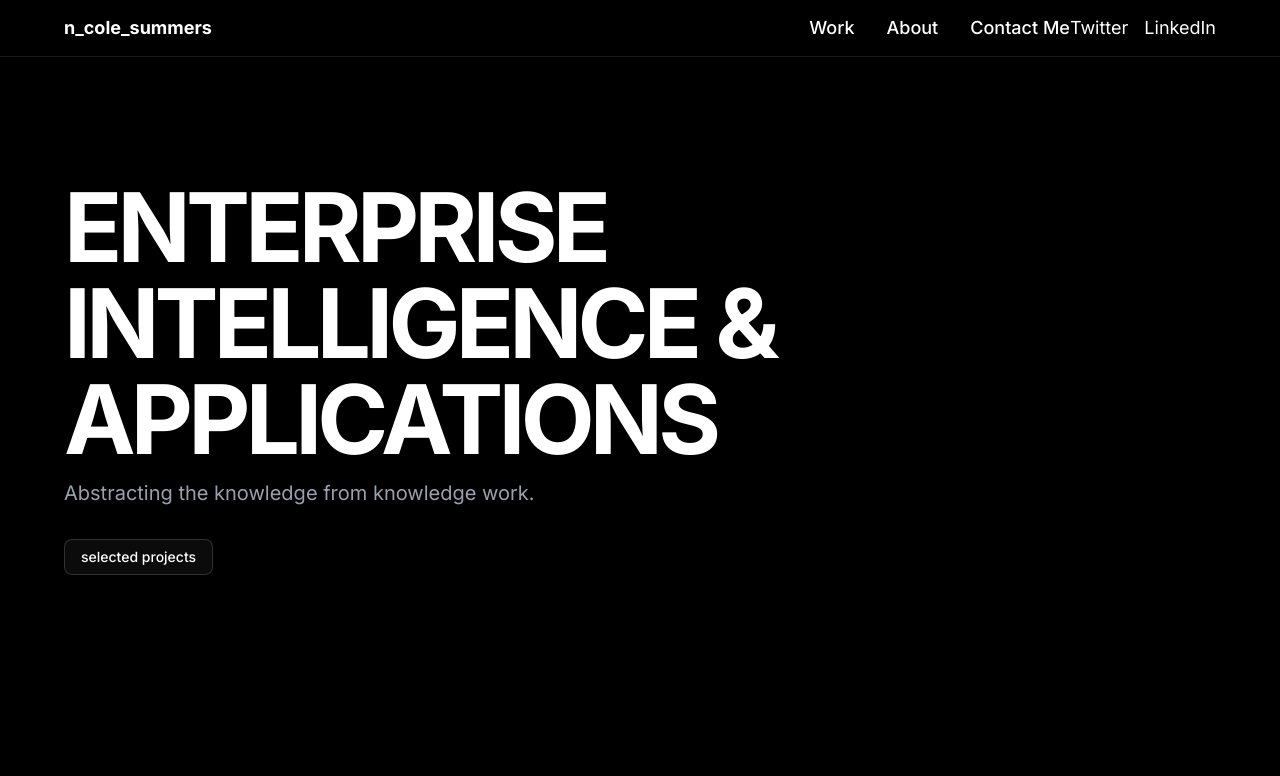
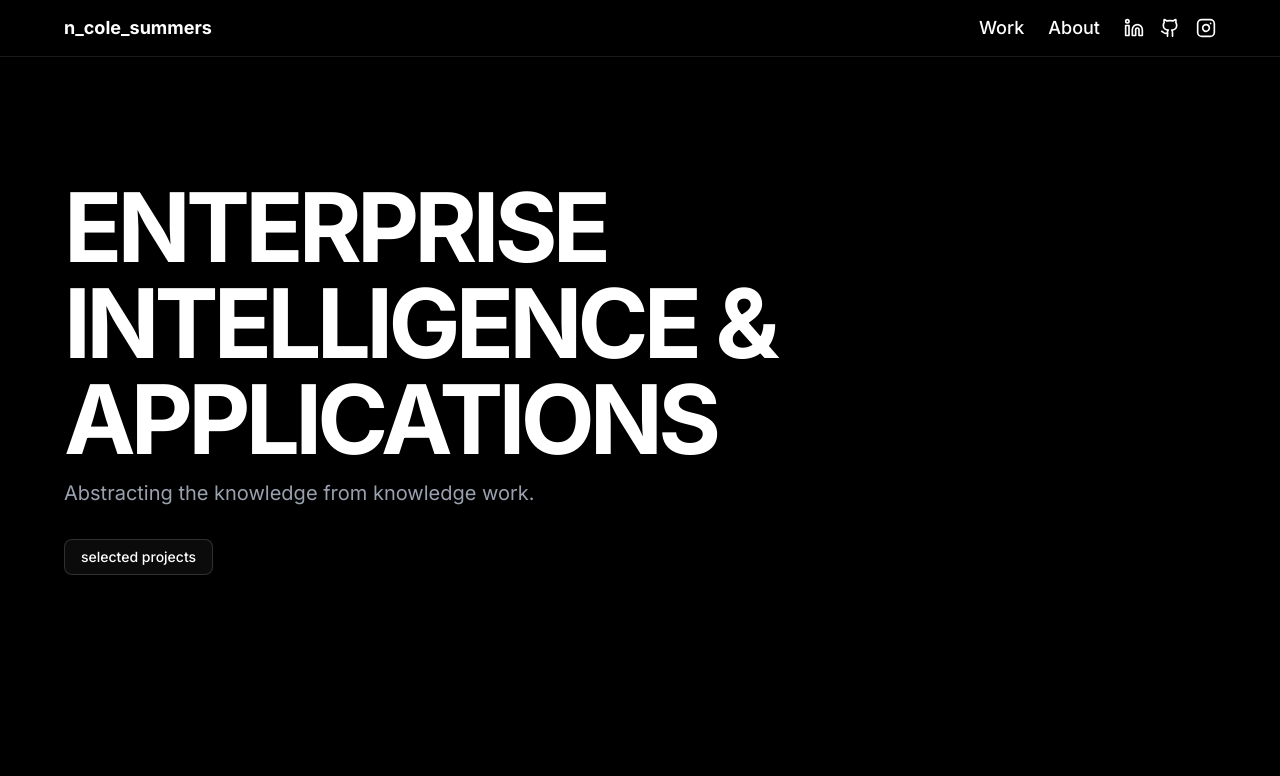
Before and after one commit to ncolesummers/enterprise-intelligence-portfolio, a Next.js app: page / in a window 1280 px wide. Shown: the top 776 px of the page. Built offline with nearby package versions, Linux system fonts and the light colour scheme.

Commit message:
Refactor navigation components to utilize centralized Socials constants for improved maintainability; update DesktopNav, MobileNav, and Footer to use dynamic links for social profiles.

```diff
--- a/src/components/desktop-nav.tsx
+++ b/src/components/desktop-nav.tsx
@@ -1,30 +1,44 @@
 import React from "react";
+import Link from "next/link";
+import { Github, Instagram, Linkedin } from "lucide-react";
+import { Socials } from "@/lib/const";
 
 const DesktopNav = () => {
   return (
-    <div className="hidden sm:flex justify-between items-center">
-      <nav className="flex space-x-8">
-        <a href="#work" className="text-lg font-medium">
+    <div className="hidden sm:flex items-center">
+      <nav className="flex space-x-6 mr-auto">
+        <Link href="#work" className="text-lg font-medium">
           Work
-        </a>
-        <a href="#about" className="text-lg font-medium">
+        </Link>
+        <Link href="#about" className="text-lg font-medium">
           About
-        </a>
-        <a href="#contact" className="text-lg font-medium">
-          Contact Me
-        </a>
+        </Link>
       </nav>
-      <div className="flex space-x-4">
-        <a href="https://twitter.com" aria-label="Twitter" className="text-lg">
-          Twitter
-        </a>
-        <a
-          href="https://linkedin.com"
-          aria-label="LinkedIn"
-          className="text-lg"
+      <div className="flex space-x-4 ml-6">
+        <Link
+          href={Socials[0].href}
+          target="_blank"
+          className="text-white hover:text-gray-300"
+          aria-label="LinkedIn Profile"
         >
-          LinkedIn
-        </a>
+          <Linkedin className="h-5 w-5" />
+        </Link>
+        <Link
+          href={Socials[1].href}
+          target="_blank"
+          className="text-white hover:text-gray-300"
+          aria-label="GitHub Profile"
+        >
+          <Github className="h-5 w-5" />
+        </Link>
+        <Link
+          href={Socials[2].href}
+          target="_blank"
+          className="text-white hover:text-gray-300"
+          aria-label="Instagram Profile"
+        >
+          <Instagram className="h-5 w-5" />
+        </Link>
       </div>
     </div>
   );
--- a/src/components/footer.tsx
+++ b/src/components/footer.tsx
@@ -1,4 +1,5 @@
 import { Github, Instagram, Linkedin } from "lucide-react";
+import { Socials } from "@/lib/const";
 import Link from "next/link";
 
 const Footer = () => {
@@ -7,7 +8,7 @@ const Footer = () => {
       <div className="container flex flex-col items-center justify-between gap-4 px-4 md:flex-row">
         <div className="flex items-center gap-6">
           <Link
-            href="https://www.linkedin.com/in/n-cole-summers/"
+            href={Socials[0].href}
             target="_blank"
             className="text-white hover:text-gray-300"
             aria-label="LinkedIn Profile"
@@ -15,7 +16,7 @@ const Footer = () => {
             <Linkedin className="h-5 w-5" />
           </Link>
           <Link
-            href="https://github.com/ncolesummers/"
+            href={Socials[1].href}
             target="_blank"
             className="text-white hover:text-gray-300"
             aria-label="GitHub Profile"
@@ -23,7 +24,7 @@ const Footer = () => {
             <Github className="h-5 w-5" />
           </Link>
           <Link
-            href="https://www.instagram.com/ncolesummers/"
+            href={Socials[2].href}
             target="_blank"
             className="text-white hover:text-gray-300"
             aria-label="Instagram Profile"
@@ -31,7 +32,6 @@ const Footer = () => {
             <Instagram className="h-5 w-5" />
           </Link>
         </div>
-        <p className="text-sm text-gray-400">all socials @ncolesummers</p>
       </div>
     </footer>
   );
--- a/src/components/mobile-nav.tsx
+++ b/src/components/mobile-nav.tsx
@@ -1,34 +1,38 @@
 import React from "react";
-
+import Link from "next/link";
+import { Github, Instagram, Linkedin } from "lucide-react";
+import { Socials } from "@/lib/const";
 const MobileNav = () => {
   return (
     <div className="block sm:hidden">
-      <nav className="flex flex-col items-center space-y-4">
-        <a href="#work" className="text-lg font-medium">
-          Work
-        </a>
-        <a href="#about" className="text-lg font-medium">
+      <nav className="flex justify-center items-center space-x-6">
+        <Link href="#about" className="text-lg font-medium">
           About
-        </a>
-        <a href="#contact" className="text-lg font-medium">
-          Contact Me
-        </a>
-        <div className="flex space-x-4">
-          <a
-            href="https://twitter.com"
-            aria-label="Twitter"
-            className="text-lg"
-          >
-            Twitter
-          </a>
-          <a
-            href="https://linkedin.com"
-            aria-label="LinkedIn"
-            className="text-lg"
-          >
-            LinkedIn
-          </a>
-        </div>
+        </Link>
+        <Link
+          href={Socials[0].href}
+          target="_blank"
+          aria-label="LinkedIn Profile"
+          className="text-lg"
+        >
+          <Linkedin className="h-5 w-5" />
+        </Link>
+        <Link
+          href={Socials[1].href}
+          target="_blank"
+          aria-label="GitHub Profile"
+          className="text-lg"
+        >
+          <Github className="h-5 w-5" />
+        </Link>
+        <Link
+          href={Socials[2].href}
+          target="_blank"
+          aria-label="Instagram Profile"
+          className="text-lg"
+        >
+          <Instagram className="h-5 w-5" />
+        </Link>
       </nav>
     </div>
   );
--- /dev/null
+++ b/src/lib/const.ts
@@ -0,0 +1,16 @@
+import { Github, Linkedin, Instagram } from "lucide-react";
+
+export const Socials = [
+  {
+    name: "LinkedIn",
+    href: "https://www.linkedin.com/in/n-cole-summers/",
+  },
+  {
+    name: "GitHub",
+    href: "https://github.com/ncolesummers",
+  },
+  {
+    name: "Instagram",
+    href: "https://www.instagram.com/ncolesummers/",
+  },
+];
```
